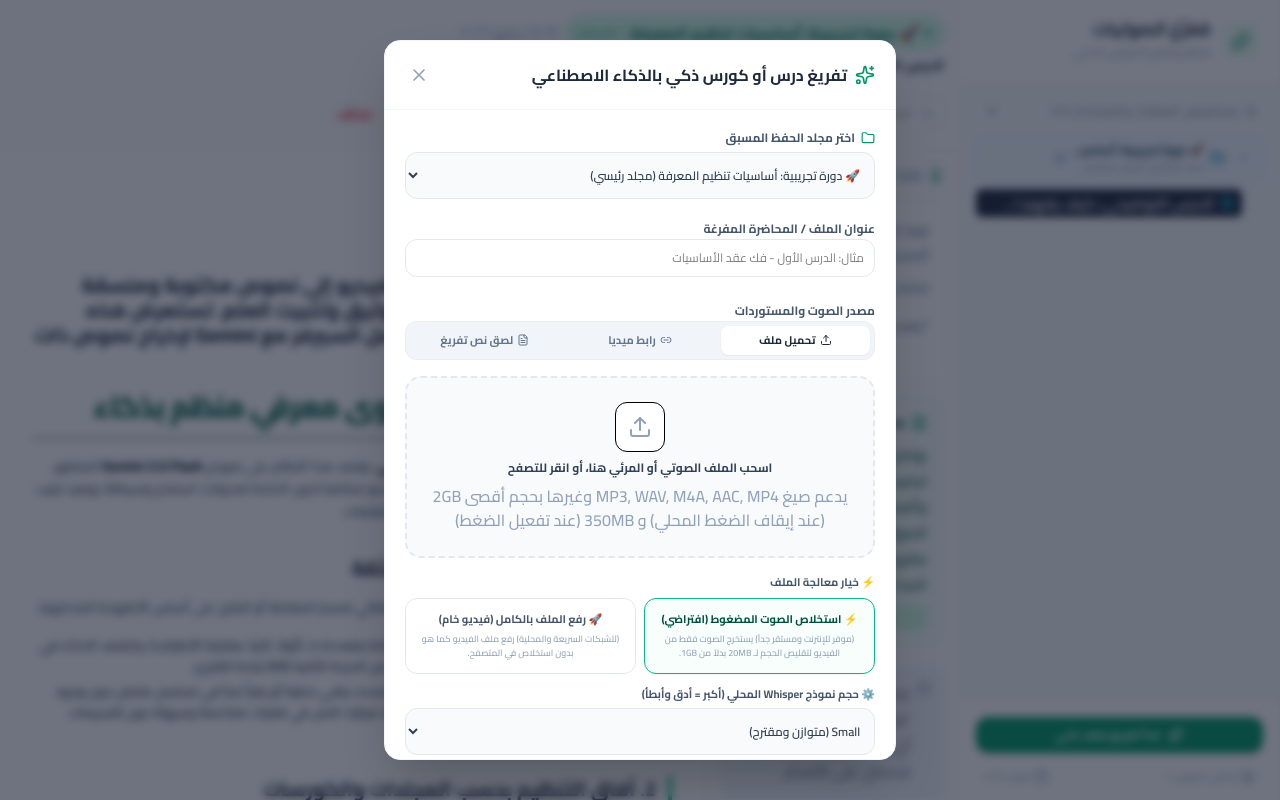
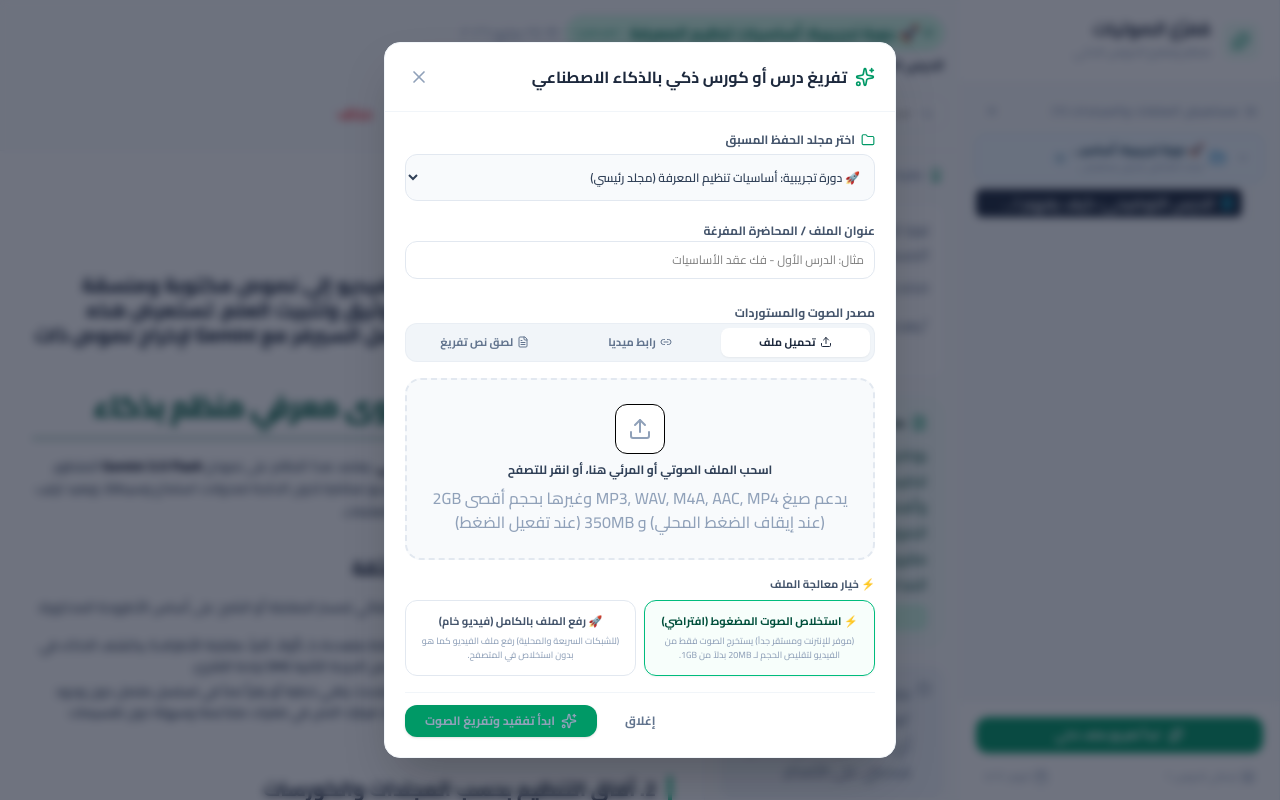
Before and after one commit to AtifAssari/Smart-audio-transcribtor, a React (Vite) app: page / in a window 1280 px wide. Both pictures are taken after a click on the button "ابدأ تفريغ ملف ذكي". Built offline with nearby package versions, Linux system fonts and the light colour scheme.

Commit message:
Configure Medium model size as default and conditionally render selector only for direct upload

```diff
--- a/src/components/LessonTranscriber.tsx
+++ b/src/components/LessonTranscriber.tsx
@@ -69,7 +69,7 @@ export default function LessonTranscriber({
 
   // Local processing states
   const [processingMethod, setProcessingMethod] = useState<'direct' | 'ffmpeg'>('ffmpeg');
-  const [localModelSize, setLocalModelSize] = useState<string>("small");
+  const [localModelSize, setLocalModelSize] = useState<string>("medium");
   const [localProcessingStatus, setLocalProcessingStatus] = useState("");
   const [isLocalProcessing, setIsLocalProcessing] = useState(false);
 
@@ -693,8 +693,9 @@ export default function LessonTranscriber({
                   </div>
                 </div>
 
-                {/* Whisper Model Size Selector */}
-                <div className="pt-1.5 flex flex-col gap-1.5">
+                {/* Whisper Model Size Selector (Only visible for direct upload to avoid confusing users) */}
+                {processingMethod === 'direct' && (
+                  <div className="pt-1.5 flex flex-col gap-1.5 animate-fadeIn">
                     <label className="text-[11px] font-bold text-slate-600 flex items-center gap-1.5">
                       ⚙️ حجم نموذج Whisper المحلي (أكبر = أدق وأبطأ)
                     </label>
@@ -709,6 +710,7 @@ export default function LessonTranscriber({
                       <option value="medium">Medium (أبطأ، دقة عالية جداً)</option>
                     </select>
                   </div>
+                )}
               </div>
             )}
 
```
Lines whose indentation alone changed are shown as unchanged.
